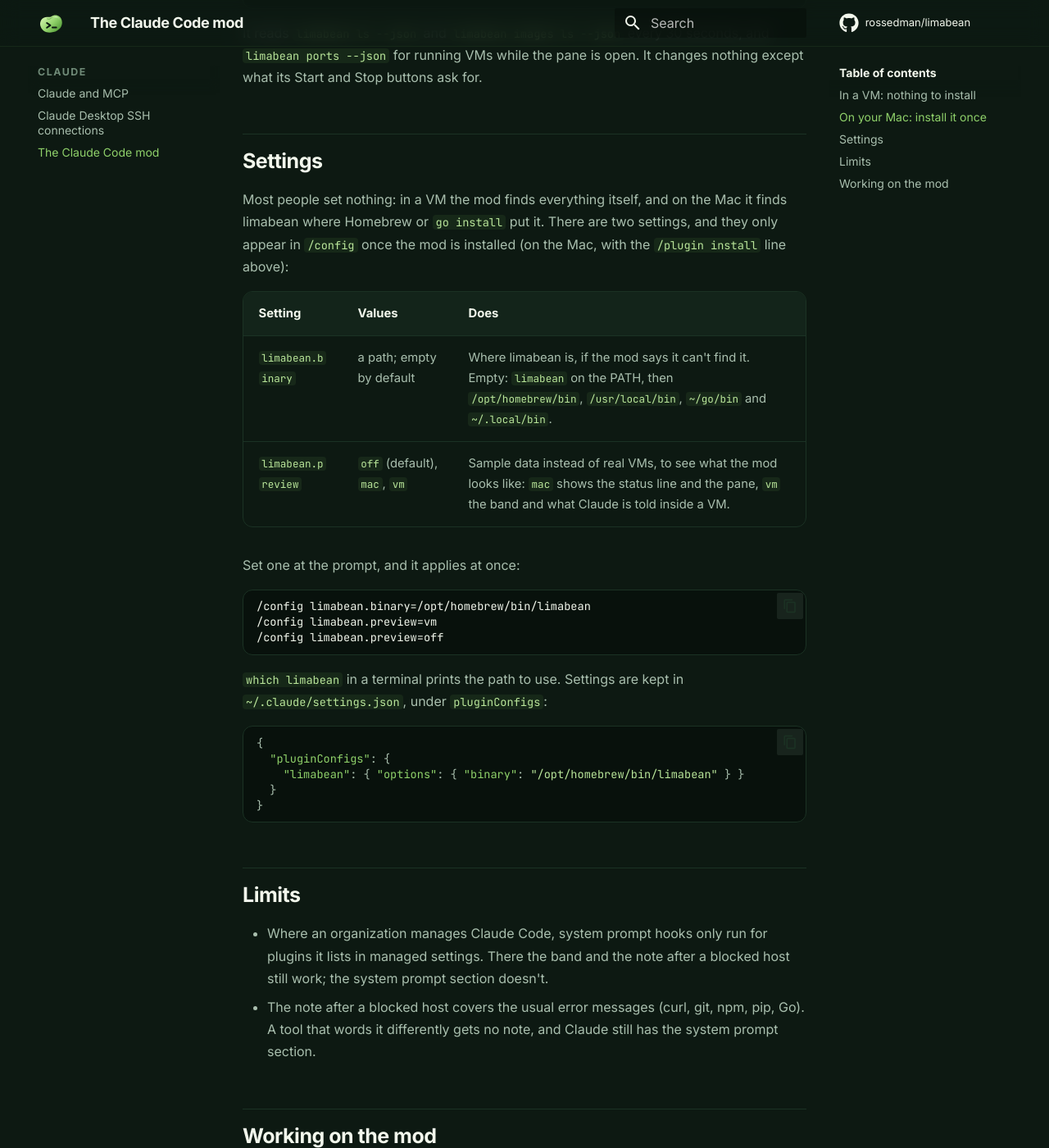
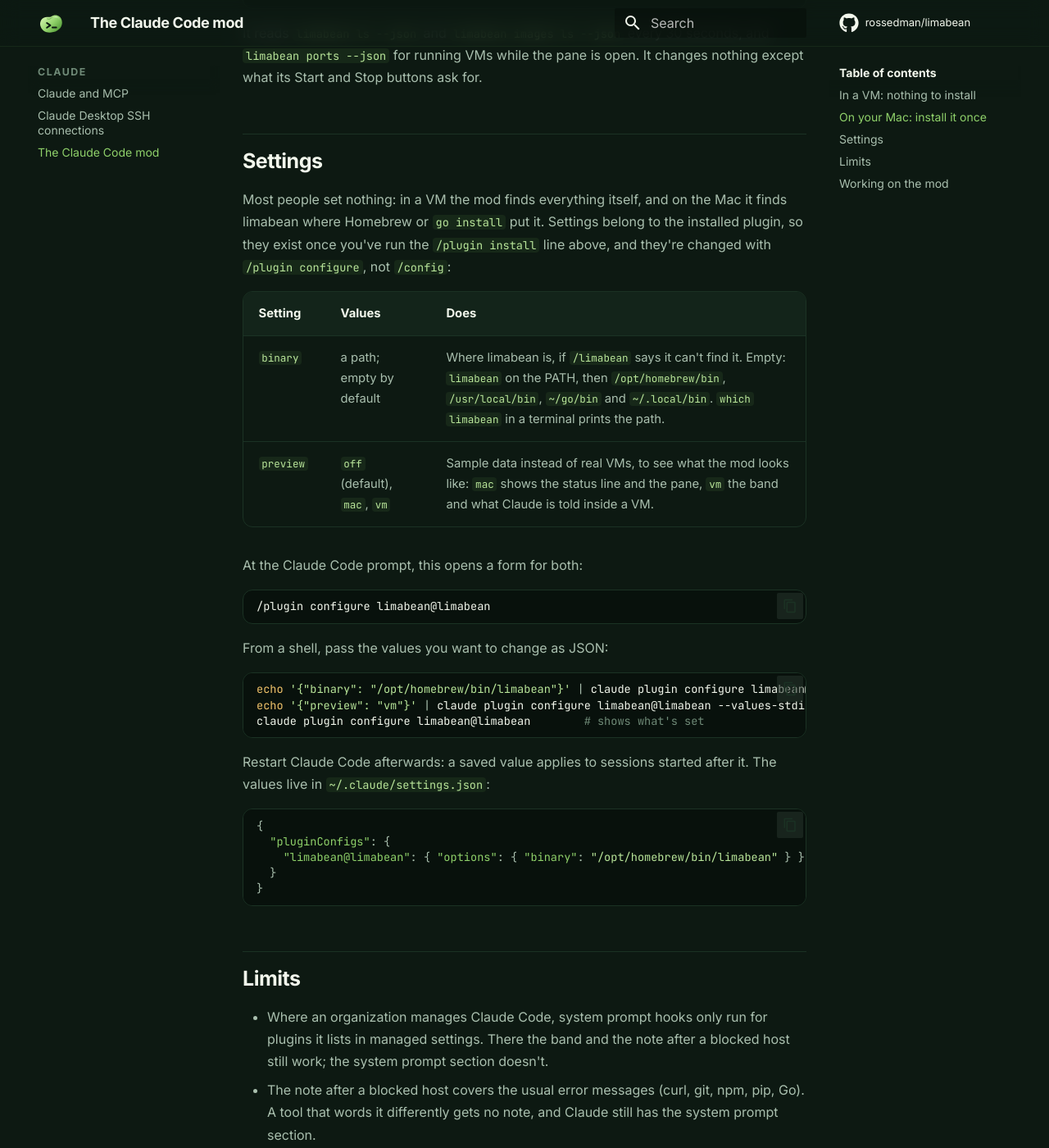
Before and after one commit to rossedman/limabean, an MkDocs documentation site: the page built from docs/claude-mod.md, in a window 1280 px wide and 1400 px high, scrolled down 1740 px. Shown: the whole window at 82% size. Built offline with MkDocs 1.6.1 and Material for MkDocs 9.7.7, drawn with Linux system fonts in a browser that asks for light colours; comment, search, counter and statistics services are not loaded.

Commit message:
Document /plugin configure for the mod's settings
An installed plugin's settings aren't /config keys: they're set with
/plugin configure <name>@<marketplace> (or `claude plugin configure
--values-stdin` from a shell), stored under pluginConfigs["limabean@limabean"],
and apply after a restart. Checked by installing the mod from a local
marketplace and configuring it.

- docs/claude-mod.md: the form, the shell form, where values are kept
  and the restart
- /limabean's "not here" answer points at /plugin configure

Co-Authored-By: Claude Opus 5.5 <noreply@anthropic.com>
Claude-Session: https://claude.ai/code/session_012CmKmVf18wFFWsPa64eeD8

````diff
--- a/docs/claude-mod.md
+++ b/docs/claude-mod.md
@@ -81,30 +81,37 @@ open. It changes nothing except what its Start and Stop buttons ask for.
 ## Settings
 
 Most people set nothing: in a VM the mod finds everything itself, and on
-the Mac it finds limabean where Homebrew or `go install` put it. There are
-two settings, and they only appear in `/config` once the mod is installed
-(on the Mac, with the `/plugin install` line above):
+the Mac it finds limabean where Homebrew or `go install` put it. Settings
+belong to the installed plugin, so they exist once you've run the
+`/plugin install` line above, and they're changed with `/plugin configure`,
+not `/config`:
 
 | Setting | Values | Does |
 |---|---|---|
-| `limabean.binary` | a path; empty by default | Where limabean is, if the mod says it can't find it. Empty: `limabean` on the PATH, then `/opt/homebrew/bin`, `/usr/local/bin`, `~/go/bin` and `~/.local/bin`. |
-| `limabean.preview` | `off` (default), `mac`, `vm` | Sample data instead of real VMs, to see what the mod looks like: `mac` shows the status line and the pane, `vm` the band and what Claude is told inside a VM. |
+| `binary` | a path; empty by default | Where limabean is, if `/limabean` says it can't find it. Empty: `limabean` on the PATH, then `/opt/homebrew/bin`, `/usr/local/bin`, `~/go/bin` and `~/.local/bin`. `which limabean` in a terminal prints the path. |
+| `preview` | `off` (default), `mac`, `vm` | Sample data instead of real VMs, to see what the mod looks like: `mac` shows the status line and the pane, `vm` the band and what Claude is told inside a VM. |
 
-Set one at the prompt, and it applies at once:
+At the Claude Code prompt, this opens a form for both:
 
 ```
-/config limabean.binary=/opt/homebrew/bin/limabean
-/config limabean.preview=vm
-/config limabean.preview=off
+/plugin configure limabean@limabean
 ```
 
-`which limabean` in a terminal prints the path to use. Settings are kept in
-`~/.claude/settings.json`, under `pluginConfigs`:
+From a shell, pass the values you want to change as JSON:
+
+```bash
+echo '{"binary": "/opt/homebrew/bin/limabean"}' | claude plugin configure limabean@limabean --values-stdin
+echo '{"preview": "vm"}' | claude plugin configure limabean@limabean --values-stdin
+claude plugin configure limabean@limabean        # shows what's set
+```
+
+Restart Claude Code afterwards: a saved value applies to sessions started
+after it. The values live in `~/.claude/settings.json`:
 
 ```json
 {
   "pluginConfigs": {
-    "limabean": { "options": { "binary": "/opt/homebrew/bin/limabean" } }
+    "limabean@limabean": { "options": { "binary": "/opt/homebrew/bin/limabean" } }
   }
 }
 ```
````
Also changed, not shown: 1 other file.
